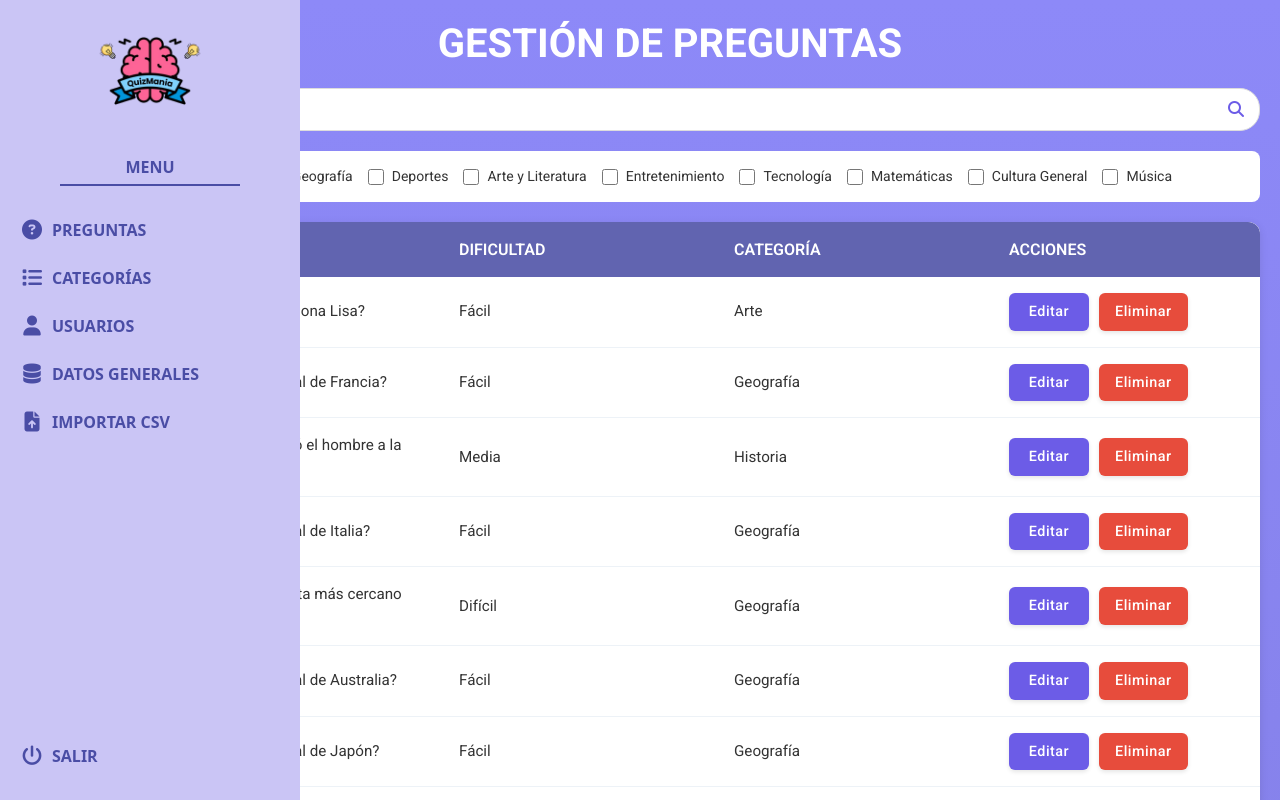
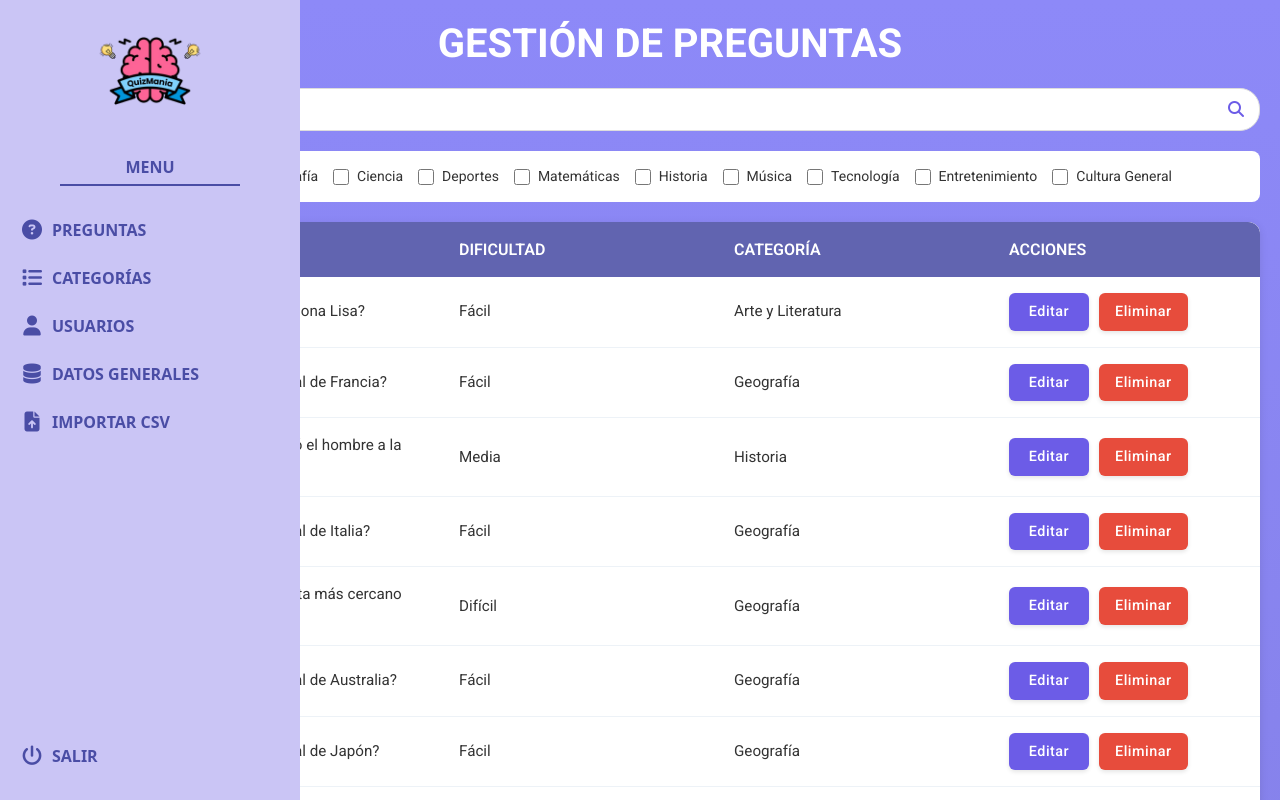
Before and after one commit to AntonioLC32/Proyecto-DAW, a Vue app in the folder quizmania/: page /preguntas in a window 1280 px wide. Shown: the top 800 px of the page. Built offline with nearby package versions, Linux system fonts and the light colour scheme.

Commit message:
filtro checkbox

```diff
--- a/quizmania/src/views/Admin/Preguntas.vue
+++ b/quizmania/src/views/Admin/Preguntas.vue
@@ -22,92 +22,20 @@
           </div>
 
           <div class="filtro-categorias">
-            <label class="category-item">
+            <label class="category-item" v-for="categoria in listaCategorias" :key="categoria">
               <input
                 type="checkbox"
-                v-model="Ciencia"
-                @change="filtrarCategorias"
+                :value="categoria"
+                v-model="categoriasSeleccionadas"
               />
-              <span>Ciencia</span>
-            </label>
-            <label class="category-item">
-              <input
-                type="checkbox"
-                v-model="Historia"
-                @change="filtrarCategorias"
-              />
-              <span>Historia</span>
-            </label>
-            <label class="category-item">
-              <input
-                type="checkbox"
-                v-model="Geografia"
-                @change="filtrarCategorias"
-              />
-              <span>Geografía</span>
-            </label>
-            <label class="category-item">
-              <input
-                type="checkbox"
-                v-model="Deportes"
-                @change="filtrarCategorias"
-              />
-              <span>Deportes</span>
-            </label>
-            <label class="category-item">
-              <input
-                type="checkbox"
-                v-model="AyL"
-                @change="filtrarCategorias"
-              />
-              <span>Arte y Literatura</span>
-            </label>
-            <label class="category-item">
-              <input
-                type="checkbox"
-                v-model="Entretenimiento"
-                @change="filtrarCategorias"
-              />
-              <span>Entretenimiento</span>
-            </label>
-            <label class="category-item">
-              <input
-                type="checkbox"
-                v-model="Tecnologia"
-                @change="filtrarCategorias"
-              />
-              <span>Tecnología</span>
-            </label>
-            <label class="category-item">
-              <input
-                type="checkbox"
-                v-model="Matematicas"
-                @change="filtrarCategorias"
-              />
-              <span>Matemáticas</span>
-            </label>
-            <label class="category-item">
-              <input
-                type="checkbox"
-                v-model="CulturaGeneral"
-                @change="filtrarCategorias"
-              />
-              <span>Cultura General</span>
-            </label>
-            <label class="category-item">
-              <input
-                type="checkbox"
-                v-model="Musica"
-                @change="filtrarCategorias"
-              />
-              <span>Música</span>
+              <span>{{ categoria }}</span>
             </label>
           </div>
         </section>
 
         <section class="tabla">
           <!-- Se asume que el componente Table emite el evento "editar" pasando la fila -->
-          <Table :headers="headers" :rows="rows" @editar="abrirPopup" />
+          <Table :headers="headers" :rows="rowsFiltradas" @editar="abrirPopup" />
         </section>
       </div>
 
@@ -223,6 +151,7 @@
 </template>
 
 <script>
+import { computed } from "vue";
 import Table from "./Table.vue";
 
 export default {
@@ -258,12 +187,13 @@ export default {
         { key: "categoria", label: "CATEGORÍA" },
         { key: "acciones", label: "ACCIONES" },
       ],
+      categoriasSeleccionadas: [],
       rows: [
         {
           id: 1,
           pregunta: "¿Quién pintó la Mona Lisa?",
           dificultad: "Fácil",
-          categoria: "Arte",
+          categoria: "Arte y Literatura",
           opciones: "Opción 1|Opción 2|Opción 3",
           correcta: "Opción 1",
           acciones: {
@@ -468,9 +398,18 @@ export default {
           },
         },
       ],
+      listaCategorias: ["Arte y Literatura", "Geografía", "Ciencia", "Deportes", "Matemáticas", "Historia", "Música", "Tecnología", "Entretenimiento", "Cultura General"],
       popupVisible: false,
       preguntaSeleccionada: {},
     };
+  },
+  computed: {
+    rowsFiltradas() {
+      if (this.categoriasSeleccionadas.length === 0) {
+        return this.rows; // Si no hay filtros, muestra todas las preguntas
+      }
+      return this.rows.filter(row => this.categoriasSeleccionadas.includes(row.categoria));
+    },
   },
   methods: {
     abrirPopup(pregunta) {
@@ -483,8 +422,14 @@ export default {
     guardarCambios() {
       this.popupVisible = false;
     },
-    buscarPregunta() {},
-    filtrarCategorias() {},
+    buscarPregunta() {
+      console.log("Buscando:", this.input);
+      // Aquí podrías agregar lógica adicional para buscar preguntas por texto
+    },
+    filtrarCategorias() {
+      // Actualiza el campo de búsqueda con las categorías seleccionadas
+
+    },
     addPregunta() {},
   },
 };
--- a/quizmania/src/views/Home.vue
+++ b/quizmania/src/views/Home.vue
@@ -2,9 +2,9 @@
   <section class="game-landing">
     <div class="hero">
       <div class="hero-content">
-        <button class="play-button">
-          <router-link to="/quizmania" class="play-link">¡A JUGAR!</router-link>
-        </button>
+        <router-link to="/quizmania" class="play-link">
+            ¡A JUGAR!
+        </router-link>
       </div>
       <img
         src="../assets/background_inicio.png"
@@ -90,7 +90,14 @@
   z-index: 2;
 }
 
-.play-button {
+.play-link {
+  color: white;
+  text-decoration: none;
+  font-size: 2.5rem;
+  font-weight: 700;
+  font-family: "Montserrat", sans-serif;
+  text-shadow: 2px 2px 4px rgba(0, 0, 0, 0.2);
+
   background: linear-gradient(135deg, #6366f1, #4f46e5);
   padding: 1.5rem 3rem;
   border: none;
@@ -100,19 +107,10 @@
   cursor: pointer;
 }
 
-.play-button:hover {
+.play-link:hover {
   transform: translateY(-2px);
   box-shadow: 0 6px 25px rgba(79, 70, 229, 0.4);
   background: linear-gradient(135deg, #4f46e5, #4338ca);
-}
-
-.play-link {
-  color: white;
-  text-decoration: none;
-  font-size: 2.5rem;
-  font-weight: 700;
-  font-family: "Montserrat", sans-serif;
-  text-shadow: 2px 2px 4px rgba(0, 0, 0, 0.2);
 }
 
 .game-modes {
```
